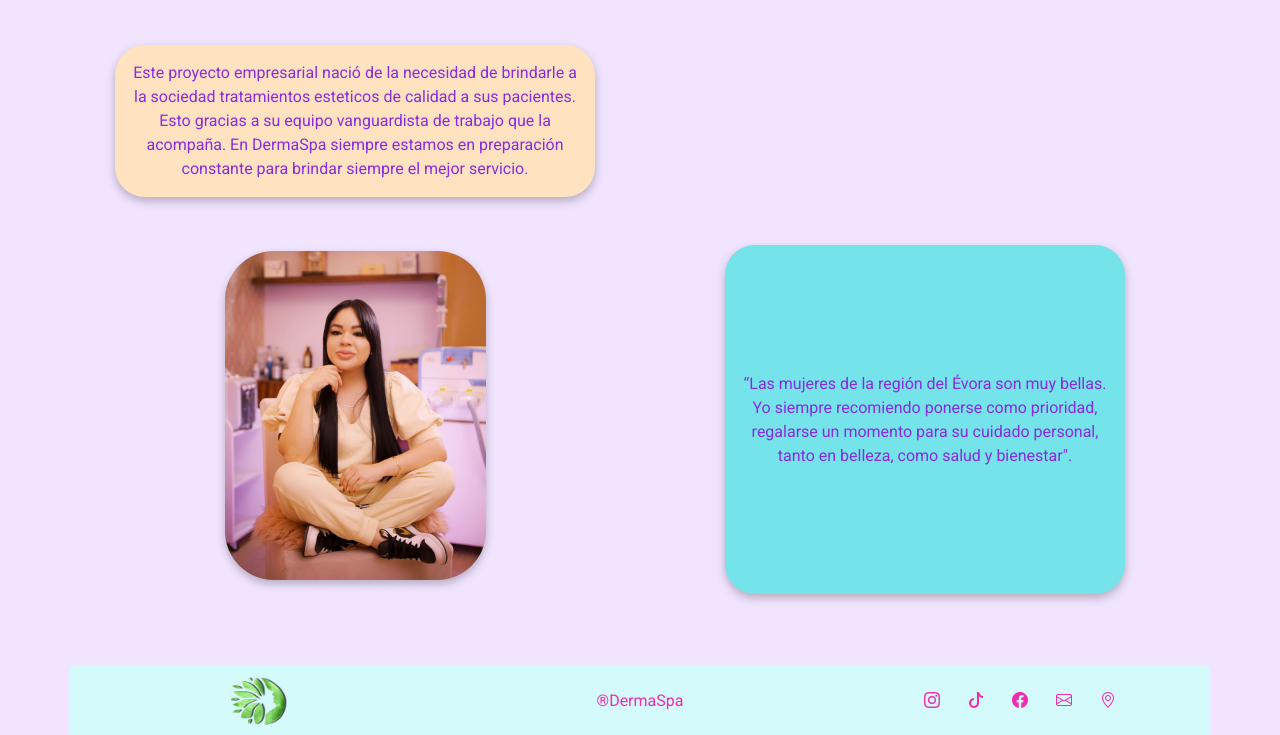
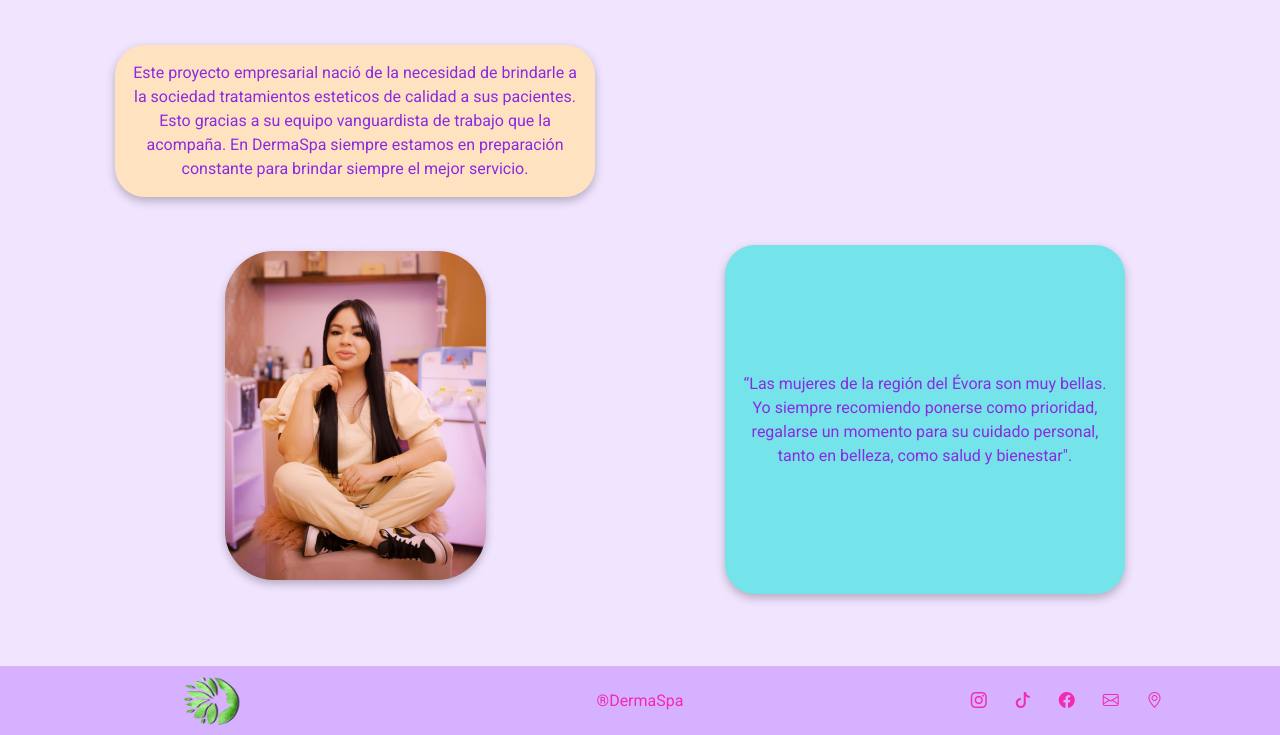
Before and after one commit to LuisaAppleTree/Sursum-versus, a plain HTML site: page nosotros/index.html in a window 1280 px wide. Shown: the part 1130-1865 px from the top of the page. Drawn offline with nearby package versions, Linux system fonts and the light colour scheme.

Commit message:
nosotros

```diff
--- a/nosotros/assets/css/styles.css
+++ b/nosotros/assets/css/styles.css
@@ -73,8 +73,9 @@ a.dropdown-item:hover {
 
 /* Inicio estilos footer */
 .footer{
-    background-color: #D5FAFC;
-    max-height: 70px;
+    background-color: #D6B1FF;
+    max-height: 4.375rem;
+    max-width: 100%;
 }
 
 .logoempresa{
```
